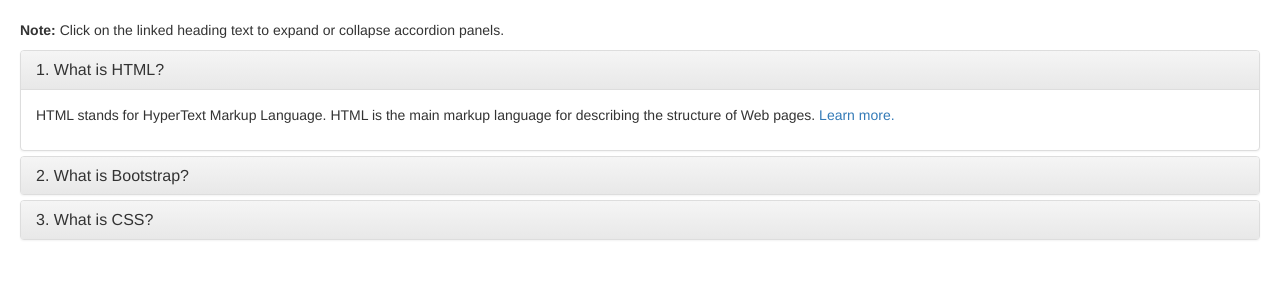
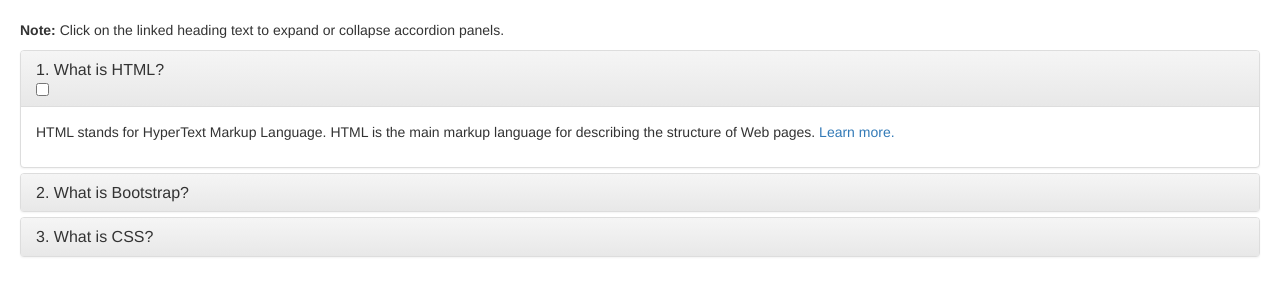
Before and after one commit to rakesh556575/ajnouri.github.io, a plain HTML site: page misc/index.html in a window 1280 px wide. Drawn offline with nearby package versions, Linux system fonts and the light colour scheme.

Commit message:
Update index.html

```diff
--- a/misc/index.html
+++ b/misc/index.html
@@ -22,7 +22,7 @@
         <div class="panel panel-default">
             <div class="panel-heading">
                 <h4 class="panel-title">
-                    <a data-toggle="collapse" data-parent="#accordion" href="#collapseOne">1. What is HTML?</a>
+                    <a data-toggle="collapse" data-parent="#accordion" href="#collapseOne">1. What is HTML?</a> <input type="checkbox" class="checkbox" />
                 </h4>
             </div>
             <div id="collapseOne" class="panel-collapse collapse in">
```
